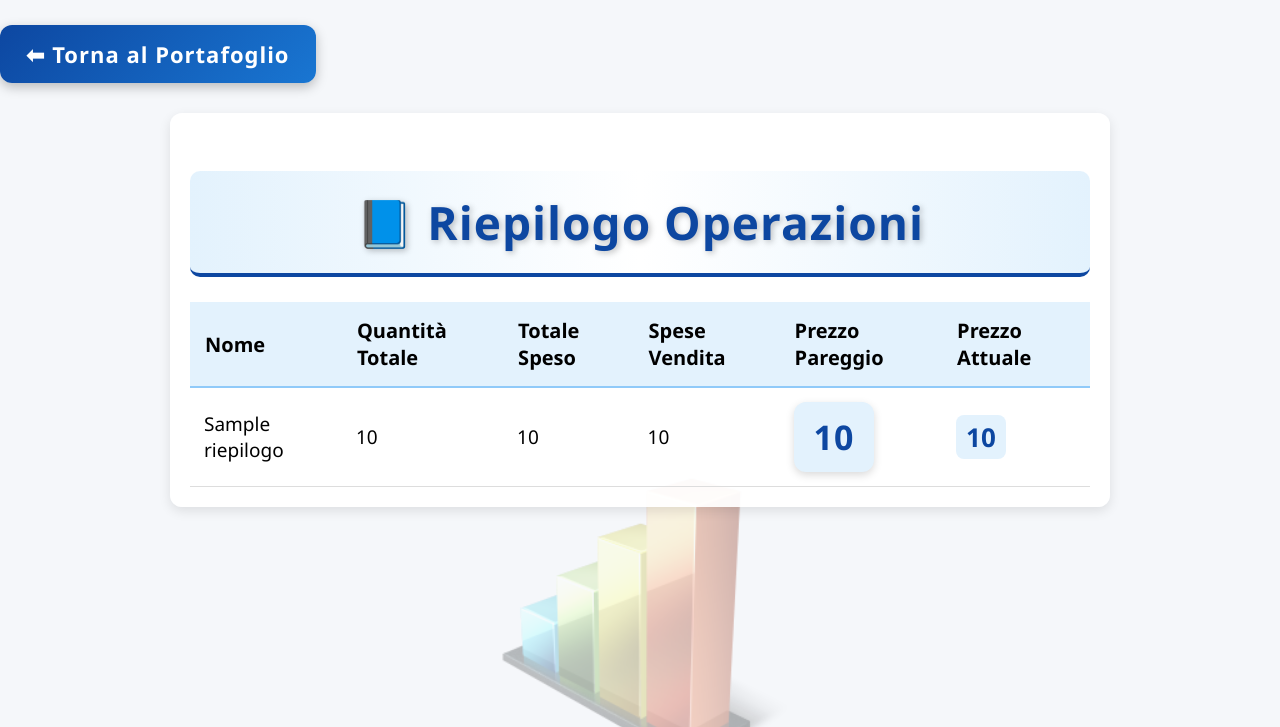
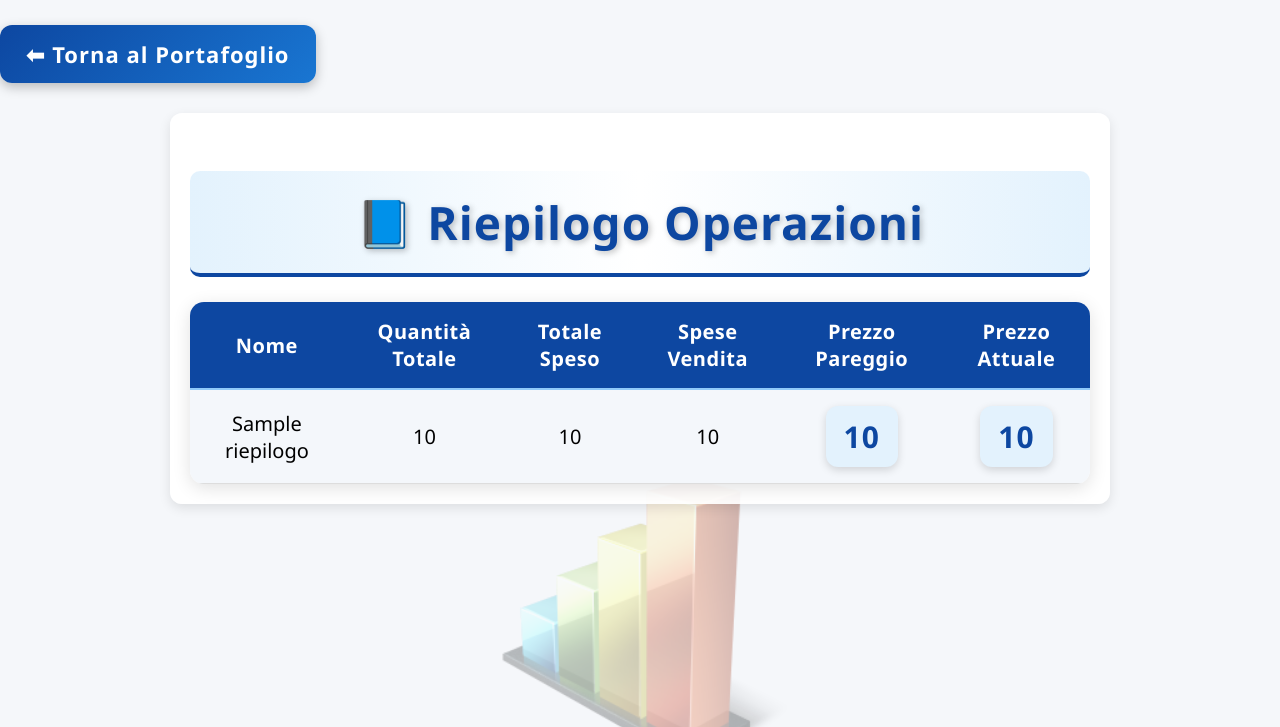
Before and after one commit to emiliomaj60-lang/portfolio_alerts, a Flask app: template src/templates/riepilogo_operazioni.html in a window 1280 px wide. Shown: the top 727 px of the page. Run offline with Flask 3, Linux system fonts and the light colour scheme; the template is opened without the code that fills it: most values are stand-ins (such as "Sample title", 1, 10 or a date in 2020).

Commit message:
Add files via upload

```diff
--- a/src/static/style.css
+++ b/src/static/style.css
@@ -290,3 +290,93 @@ body::after {
     border-radius: 8px;
     background: #e3f2fd;
 }
+/* ----------------------------------------------------
+   TABELLA RIEPILOGO (stile premium)
+---------------------------------------------------- */
+table {
+    width: 100%;
+    border-collapse: collapse;
+    margin-top: 25px;
+    background: white;
+    border-radius: 14px;
+    overflow: hidden;
+    box-shadow: 0 4px 18px rgba(0,0,0,0.12);
+}
+
+th {
+    background: #0d47a1;
+    color: white;
+    padding: 16px;
+    font-size: 20px;
+    text-align: center;
+    letter-spacing: 0.5px;
+}
+
+td {
+    padding: 16px;
+    font-size: 20px;
+    text-align: center;
+}
+
+tr:nth-child(even) {
+    background: #f4f7fb;
+}
+
+tr:hover {
+    background: #e3f2fd;
+    transition: 0.2s ease-in-out;
+}
+
+/* ----------------------------------------------------
+   BADGE PREZZO PAREGGIO
+---------------------------------------------------- */
+.pareggio-badge {
+    font-size: 30px;
+    font-weight: 900;
+    color: #0d47a1;
+    background: #e3f2fd;
+    padding: 10px 18px;
+    border-radius: 12px;
+    display: inline-block;
+    box-shadow: 0 3px 8px rgba(0,0,0,0.15);
+    letter-spacing: 1px;
+}
+
+/* ----------------------------------------------------
+   BADGE PREZZO ATTUALE (base)
+---------------------------------------------------- */
+.prezzo-attuale {
+    font-size: 30px;
+    font-weight: 900;
+    padding: 10px 18px;
+    border-radius: 12px;
+    display: inline-block;
+    box-shadow: 0 3px 8px rgba(0,0,0,0.15);
+    letter-spacing: 1px;
+}
+
+/* ----------------------------------------------------
+   COLORI DINAMICI PREZZO ATTUALE
+---------------------------------------------------- */
+.prezzo-up {
+    background: #e8f5e9;
+    color: #2e7d32;
+}
+
+.prezzo-down {
+    background: #ffebee;
+    color: #c62828;
+}
+
+/* ----------------------------------------------------
+   GAIN / LOSS %
+---------------------------------------------------- */
+.gain-positive {
+    color: #2e7d32;
+    font-weight: 900;
+}
+
+.gain-negative {
+    color: #c62828;
+    font-weight: 900;
+}
```
